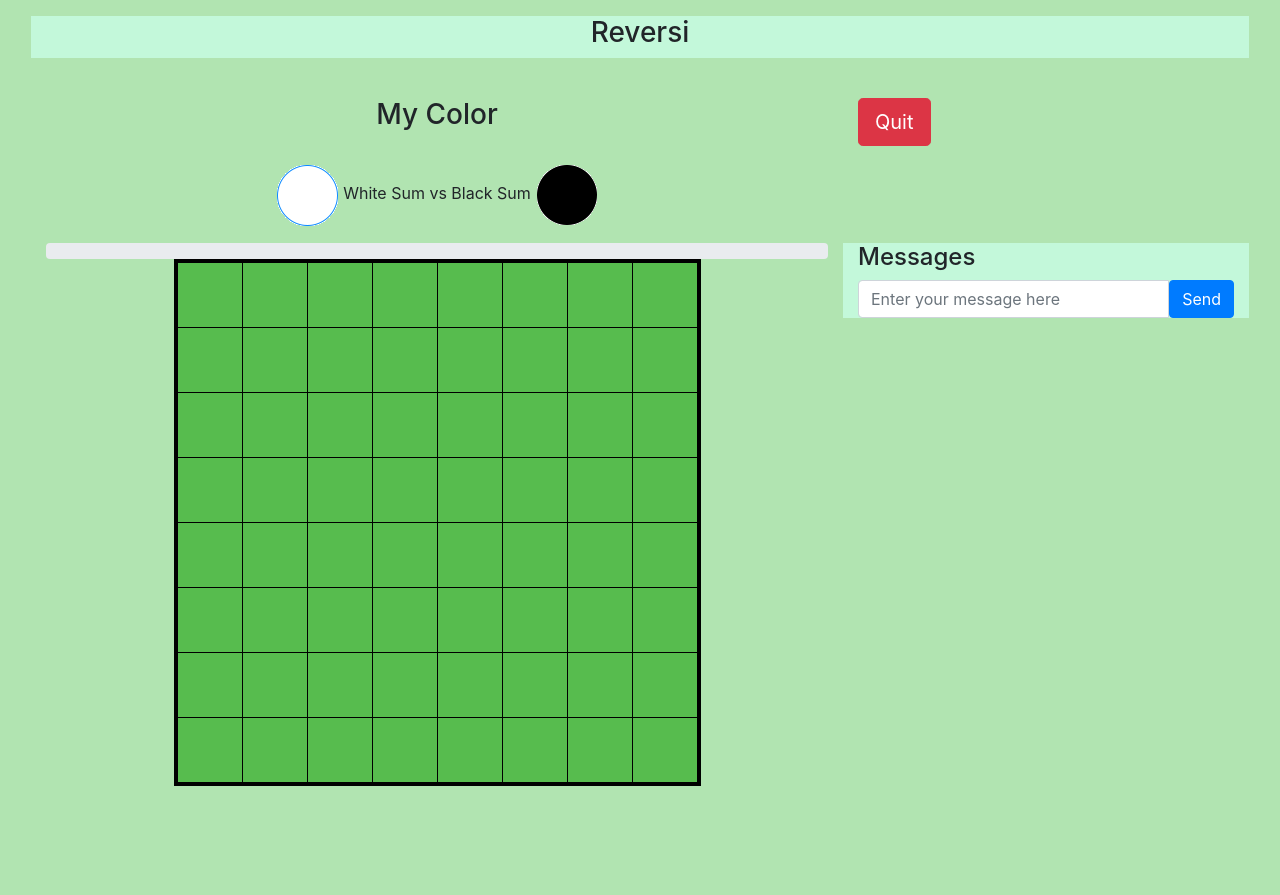
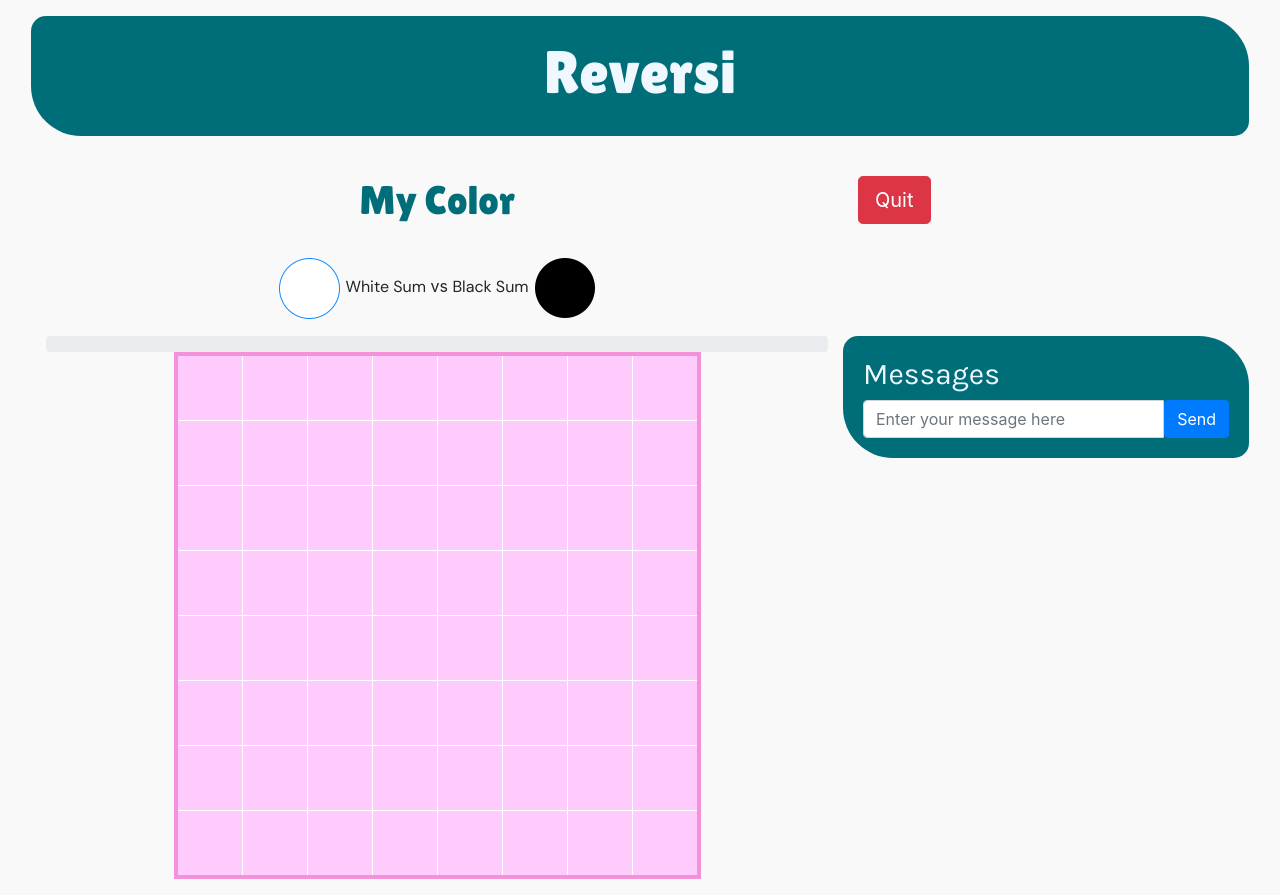
Before and after one commit to cathemt1/reversi-cattran, a website: page public/game.html in a window 1280 px wide. Before the commit the page ends 802 px from the top, so only its background shows below. Drawn offline with nearby package versions, Linux system fonts and the light colour scheme; no server answers.

Commit message:
Change aesthetic

```diff
--- a/public/assets/css/game.css
+++ b/public/assets/css/game.css
@@ -1,33 +1,73 @@
 body{
-    background-color: rgb(177, 228, 177);
+    background-color: rgb(249, 249, 249);
+  }
+  .join_room_response, .left_room_response{
+    font-style: italic;
+    font-family: "DM Sans", sans-serif;
+    font-optical-sizing: auto;
+    font-weight: 400;
+  }
+
+ #lobbyTitle, #gameTitle{
+    color:aliceblue;
+    font-size: 60px;
+  }
+  #messageTitle{
+    color:aliceblue;
+    font-size: 30px;
+    font-family: "Karla", sans-serif;
+    font-optical-sizing: auto;
+    font-weight: 400;
+    font-style: normal;
+  }
+
+  #playersTitle, #my_color{
+    color:rgb(0, 110, 120);
+    font-size: 40px;
+    font-family: "Lilita One", sans-serif;
+    font-weight: 200;
+    font-style: normal;
   }
 
   .chat_message{
     font-size:125%;
-    color: rgb(0, 0, 0);
+    color: rgb(180, 227, 255);
     margin: 1px 1px 1px 1px;
+    font-family: "DM Sans", sans-serif;
+    font-optical-sizing: auto;
+    font-weight: 400;
+    font-style: normal;
+  }
+
+  #players{
+    border-style:solid;
+    border-color: rgb(179, 236, 255);
+    padding:  20px;
+    border-radius:15px 50px ;
 
   }
 
   .join_room_response,
   .left_room_response{
-    background-color: rgb(247,247,247);
+    color: rgb(255, 255, 255);
 
   }
 
   .headerrow, #messagePane{
-    background-color: rgb(195, 248, 218);
+    background-color: rgb(0, 110, 120);
+    padding:  20px;
+    border-radius:15px 50px ;
   }
 
   table#game_board {
-    border: 4px solid black;
+    border: 4px solid #f590da;
     margin: 0px;
     padding: 0px;
   }
 
   table#game_board td {
-    background-color: rgb(87, 188, 78);
-    border: 1px solid black;
+    background-color: rgb(255, 203, 253);
+    border: 1px solid rgb(255, 255, 255);
     margin: 0px;
     padding: 0px;
   }
@@ -37,3 +77,18 @@ body{
     background-size: cover;
 
   }
+
+  .lilita-one-regular {
+    font-family: "Lilita One", sans-serif;
+    font-weight: 400;
+    font-style: normal;
+  }
+
+
+
+  .dm-sans-regular {
+    font-family: "DM Sans", sans-serif;
+    font-optical-sizing: auto;
+    font-weight: 400;
+    font-style: normal;
+  }
--- a/public/game.html
+++ b/public/game.html
@@ -4,7 +4,9 @@
     <!-- Required meta tags -->
     <meta charset="utf-8">
     <meta name="viewport" content="width=device-width, initial-scale=1, shrink-to-fit=no">
-
+    <link rel="preconnect" href="https://fonts.googleapis.com">
+    <link rel="preconnect" href="https://fonts.gstatic.com" crossorigin>
+    <link href="https://fonts.googleapis.com/css2?family=DM+Sans:opsz@9..40&family=Karla&family=Lilita+One&display=swap" rel="stylesheet">
     <!-- Bootstrap CSS -->
     <link rel="stylesheet" href="https://cdn.jsdelivr.net/npm/bootstrap@4.4.1/dist/css/bootstrap.min.css" integrity="sha384-Vkoo8x4CGsO3+Hhxv8T/Q5PaXtkKtu6ug5TOeNV6gBiFeWPGFN9MuhOf23Q9Ifjh" crossorigin="anonymous">
     <link rel="stylesheet" href="assets/css/game.css"/>
@@ -14,7 +16,7 @@
     <div class ="container-fluid">
       <div class="row m-3 headerrow">
         <div class="col text-center">
-          <h3 id="gameTitle">Reversi</h3>
+          <h3 id="gameTitle" class="lilita-one-regular">Reversi</h3>
         </div>
       </div>
 
@@ -28,12 +30,12 @@
         <div class="col-md-8 text-center justify-content-center">
           <h3 id="my_color">My Color</h3><br/>
           <img class="img-fluid" src="/assets/images/white-static.gif" alt="White Score"/>
-          <span id="whitesum">White Sum</span>
+          <span id="whitesum" class="dm-sans-regular">White Sum</span>
           <span id="vs">vs</span>
-          <span id="blacksum">Black Sum</span>
+          <span id="blacksum" class="dm-sans-regular">Black Sum</span>
           <img class="img-fluid" src="/assets/images/black-static.gif" alt="Black Score"/>
         </div>
-        <div class="col-md-4 text-end justify-content-end">
+        <div class="col-md-4 float-right">
           <div id="quit">Quit Button</div>
         </div>
       </div>
@@ -130,7 +132,7 @@
             </div>
             <div class="col-md-4" id="messagePane">
               <div>
-                <h4>Messages</h4>
+                <h4 id="messageTitle">Messages</h4>
               </div>
               <div class="input-group">
               <input type="text" class="form-control text-nowrap" id="chatMessage" placeholder="Enter your message here" aria-label="Enter your message to send to the chat room"/>
```
Also changed, not shown: public/index.html (+3 -3 lines), public/lobby.html (+7 -27 lines).
